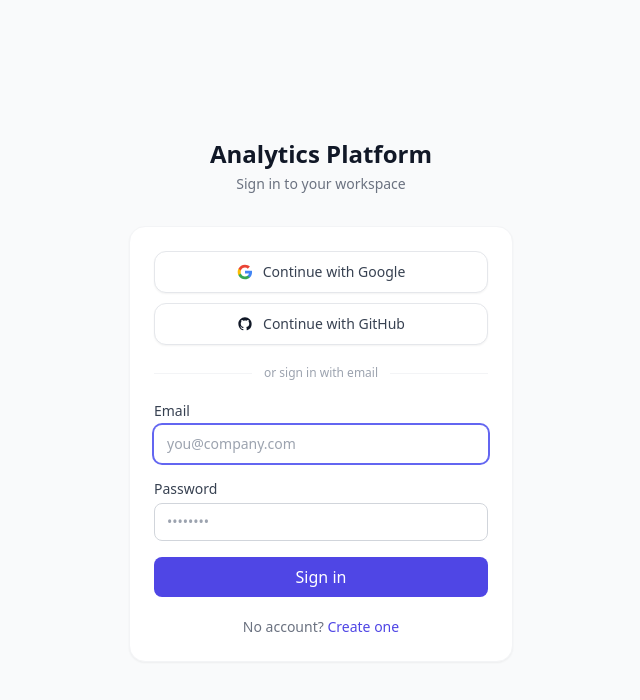
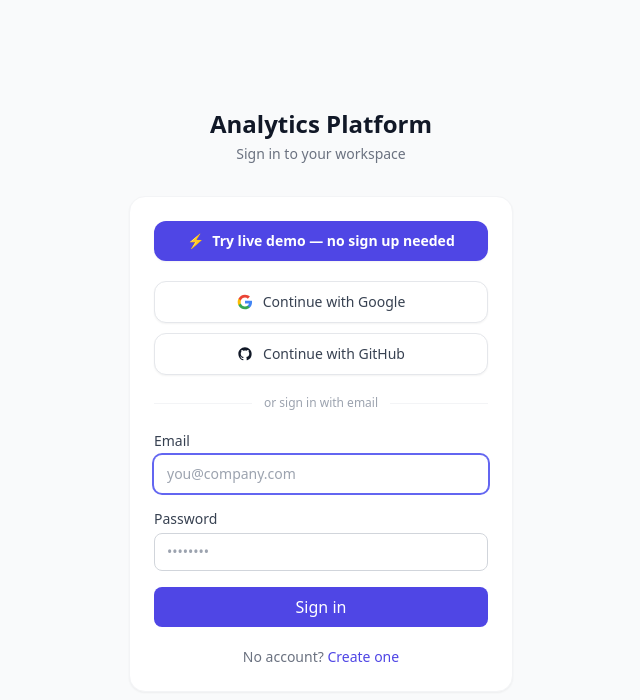
Before and after one commit to Tanya-Gitt/analytiq, a Next.js app in the folder frontend/: page /login in a window 1280 px wide. Shown: the top 700 px of the page, without its empty margins (319-959 px from the left). Built offline with nearby package versions, Linux system fonts and the light colour scheme; no server answers.

Commit message:
feat: add one-click demo login button to login page

```diff
--- a/frontend/src/app/login/page.tsx
+++ b/frontend/src/app/login/page.tsx
@@ -78,6 +78,25 @@ function LoginInner() {
   const [password, setPassword] = useState('');
   const [error,    setError]    = useState('');
   const [loading,  setLoading]  = useState(false);
+  const [demoLoading, setDemoLoading] = useState(false);
+
+  async function handleDemo() {
+    setDemoLoading(true);
+    setError('');
+    try {
+      const res = await fetch(`${BASE}/auth/demo-login`, { method: 'POST' });
+      if (!res.ok) throw new Error('Demo unavailable');
+      const data = await res.json();
+      setToken(data.access_token);
+      setApiKey(data.api_key);
+      setOrgId(data.org_id);
+      router.push('/dashboard');
+    } catch {
+      setError('Demo login failed — please try again.');
+    } finally {
+      setDemoLoading(false);
+    }
+  }
 
   // Surface errors from SSO callback redirect (?error=...)
   useEffect(() => {
@@ -124,6 +143,23 @@ function LoginInner() {
               {error}
             </div>
           )}
+
+          {/* Demo button */}
+          <button
+            type="button"
+            onClick={handleDemo}
+            disabled={demoLoading}
+            className="flex items-center justify-center gap-2 w-full rounded-xl px-4 py-2.5
+                       bg-indigo-600 hover:bg-indigo-700 disabled:opacity-60
+                       text-white text-sm font-semibold transition-colors shadow-sm"
+          >
+            {demoLoading ? (
+              <span className="w-4 h-4 border-2 border-white border-t-transparent rounded-full animate-spin" />
+            ) : (
+              <span>⚡</span>
+            )}
+            {demoLoading ? 'Loading demo…' : 'Try live demo — no sign up needed'}
+          </button>
 
           {/* SSO Buttons */}
           <div className="space-y-2.5">
```
